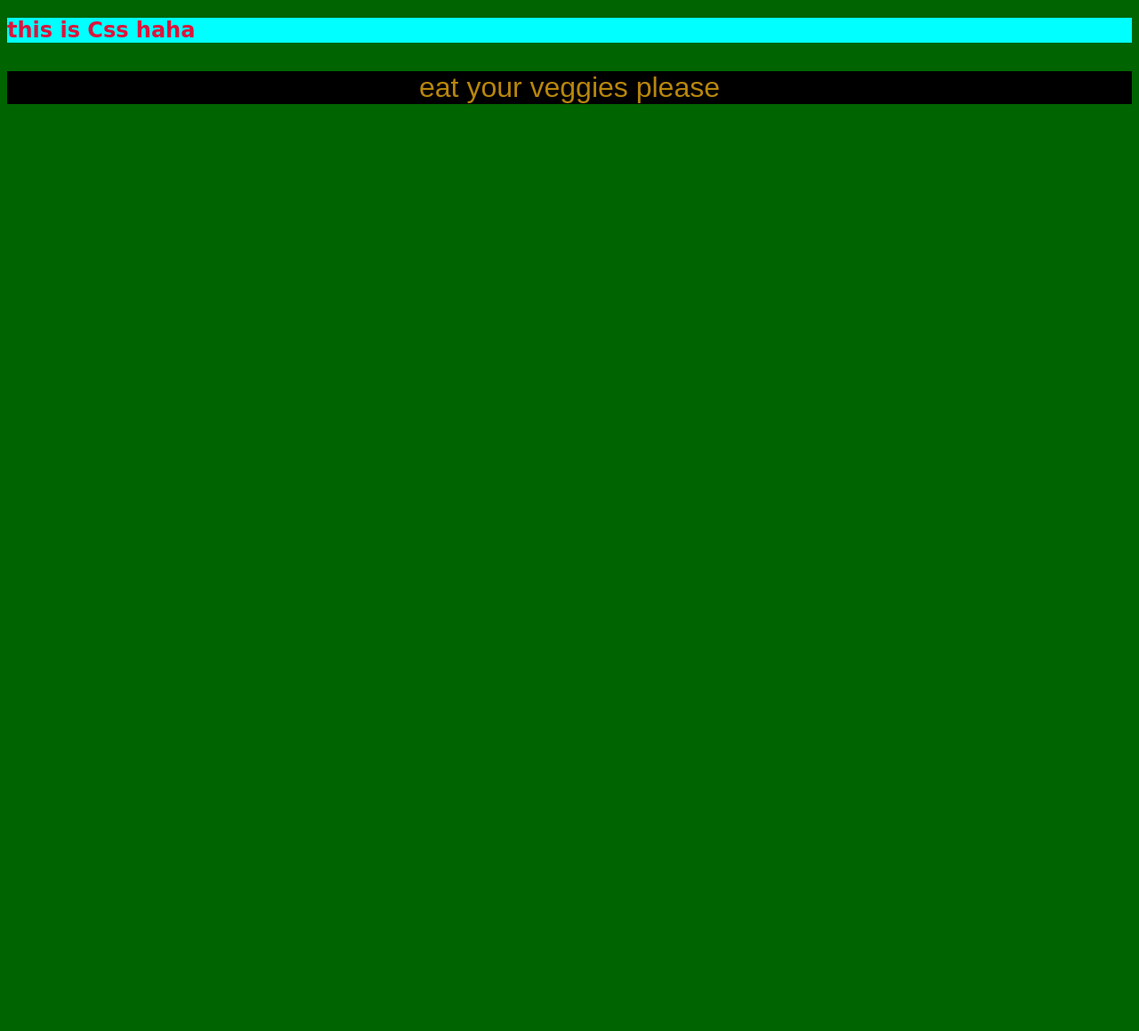
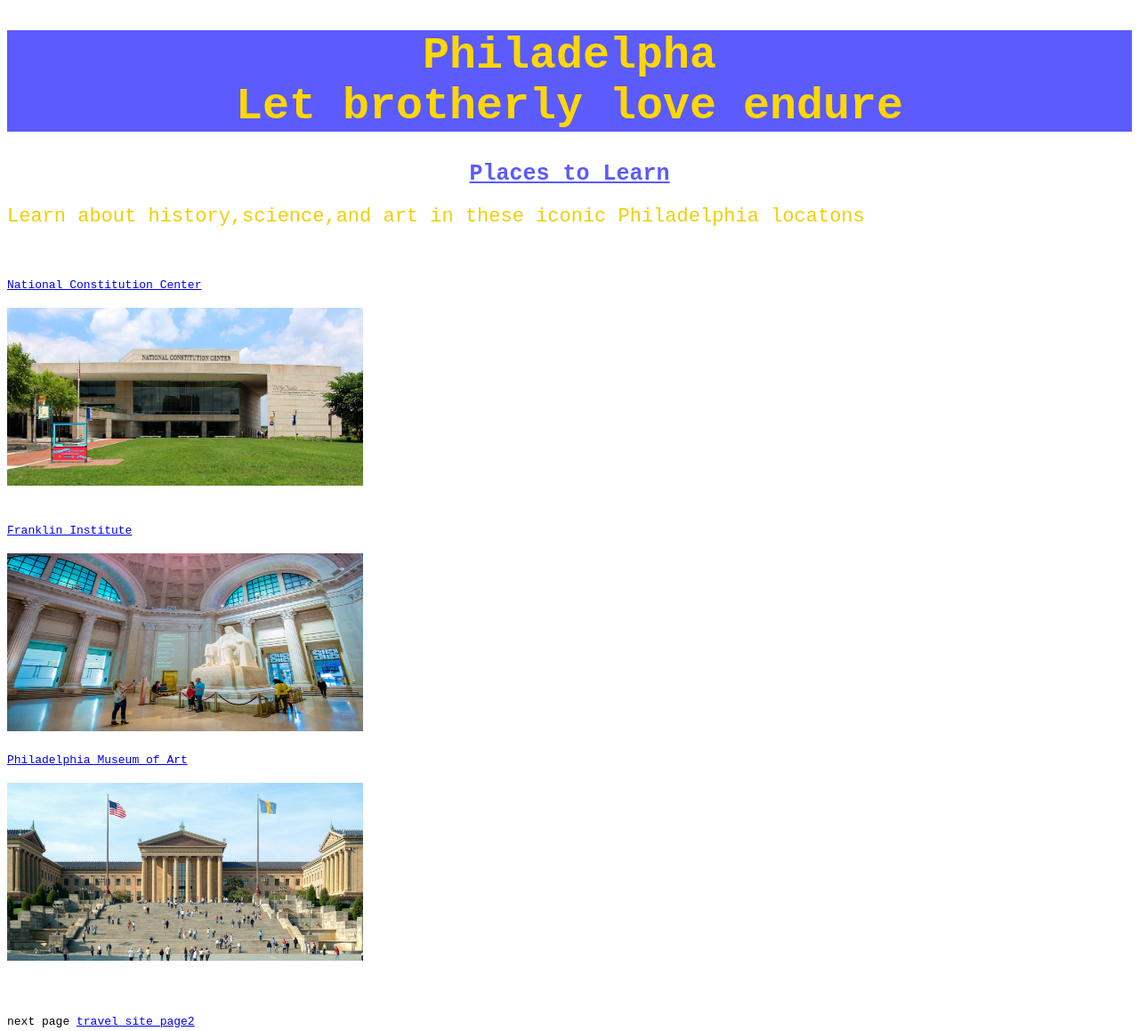
Before and after one commit to Asha-WebDesign/Travel-Website, a plain HTML site: page index.html in a window 1280 px wide. Shown: the whole page at 89% size. Before the commit the page ends 800 px from the top, so only its background shows below. Drawn offline with Linux system fonts and the light colour scheme.

Commit message:
Add files via upload

```diff
--- a/index.html
+++ b/index.html
@@ -1,36 +1,78 @@
 <!DOCTYPE html>
 <html>
     <head>
-        <title>Intro to CSS</title>
-        <meta charset="utf-8">
+        <title>travel website</title>
+        <meta charset="utf-8"
     </head>
+    <Body>
+            <h1>Philadelpha<br> Let brotherly love endure</h1>
+            <h2>Places to Learn</h2>
+            <p1>Learn about history,science,and art in these iconic Philadelphia locatons</p1> <br> <br> <br> <br>
+            <p2> <a href="https://constitutioncenter.org"> National Constitution Center</a> </p1> <br> <br>
+            <img src="front of the national.jpg" width="400" height="200"> <br> <br> <br>
+            <p3> <a href="https://fi.edu/en"> Franklin Institute</a> </p2> <br> <br>
+            <img src="Franklin Institute.jpeg" width="400" height="200" <br> <br> <br>
+            <p4> <a href="https://philamuseum.org/visit"> Philadelphia Museum of Art</a></p3> <br> <br>
+            <img src="art museum.jpeg" width="400" height="200" <br> <br> <br> <br> <br>
+            <p5>next page <a href="Webpage_FilePath">travel site page2</a>
+                </p5>
 
-    <body>
-        <h2>this is Css haha</h2>
-        <p></p1>eat your veggies please</p>
-    </body>
+
+
+
+
+
+
+
+    </Body>
 
 
 
 
 
     <style>
-        h2 {
-             color:crimson;
-             background-color: aqua;
-             font-family: cursive;
-        }
-        p{
-            color: darkgoldenrod;
-            background-color: black;
+        h1{
+            font-family: monospace;
             text-align: center;
-            font-family: sans-serif;
-            font-size: 32px;
-        }
-        body {
-            background-color: darkgreen;
-        }
-</style>
+            font-size: 50px;
+            background-color: rgb(91, 91, 254);
+            color: gold
 
 
+        }
+        h2{
+            text-align: center;
+            text-decoration: underline;
+            font-size: 25px;
+            font-family: monospace;
+            color: rgb(91, 91, 254)
+
+
+        }
+        p1{
+            text-align: center;
+            font-size: 22px;
+            font-family: monospace;
+            color: rgb(242, 206, 1);
+
+        }
+        p2{
+            font-family: monospace;
+            font size: 20px;
+        }
+        p3{
+            font-family: monospace;
+            font size: 20px;
+        }
+        p4{
+            font-family: monospace;
+            font size: 20px;
+        }
+
+        p5{
+            text-align: right;
+        }
+
+
+    </style>
 </html>
```
